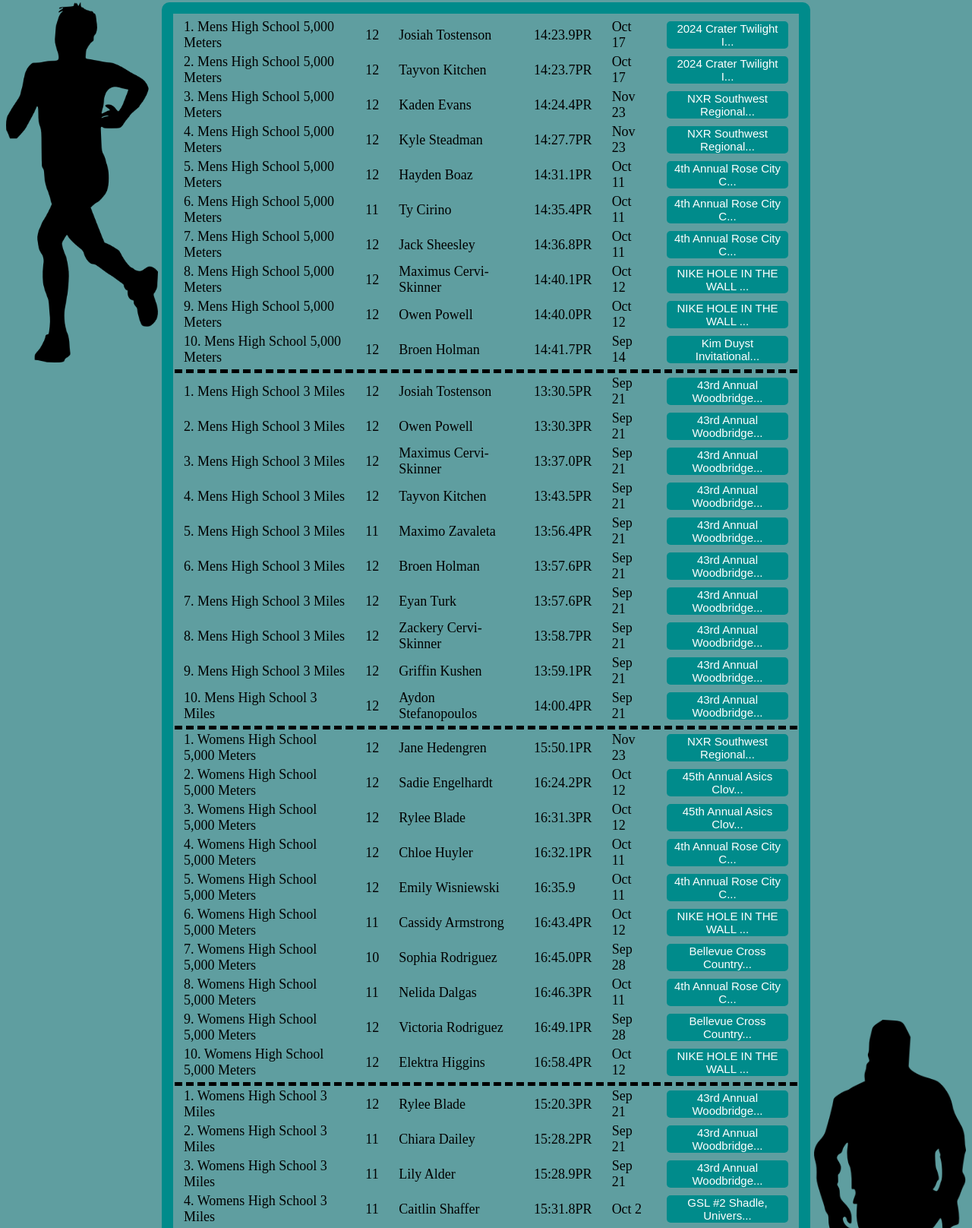
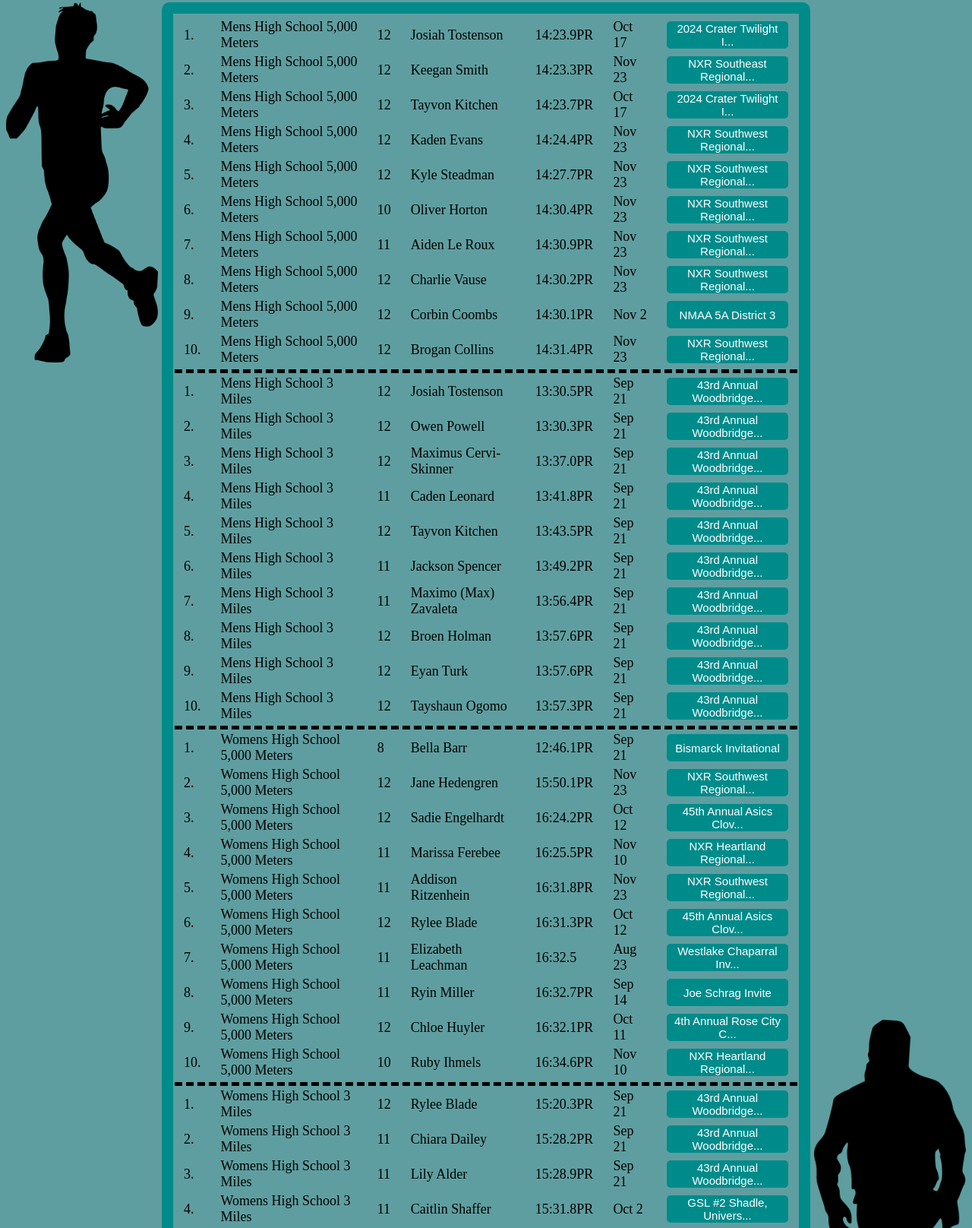
Before and after one commit to ghayden433/CSCI190Website, a plain HTML site: page Index.html in a window 1280 px wide. Shown: the part 106-1722 px from the top of the page at 76% size. Drawn offline with Linux system fonts and the light colour scheme.

Commit message:
Update Index.html
update times

```diff
--- a/Index.html
+++ b/Index.html
@@ -23,50 +23,50 @@
             <img src="left.png" width=200px/>
         </div>
         <table class="main"><th><td>
-<tr><td>1. Mens High School 5,000 Meters	</td><td>12</td><td>Josiah Tostenson</td><td>14:23.9PR</td><td>Oct 17</td><td><a target="_blank" href="https://www.athletic.net/CrossCountry/meet/238891/results/993236"><button class = "button" >2024 Crater Twilight I...</button></a></td></tr>
-<tr><td>2. Mens High School 5,000 Meters	</td><td>12</td><td>Tayvon Kitchen</td><td>14:23.7PR</td><td>Oct 17</td><td><a target="_blank" href="https://www.athletic.net/CrossCountry/meet/238891/results/993236"><button class = "button" >2024 Crater Twilight I...</button></a></td></tr>
-<tr><td>3. Mens High School 5,000 Meters	</td><td>12</td><td>Kaden Evans</td><td>14:24.4PR</td><td>Nov 23</td><td><a target="_blank" href="https://www.athletic.net/CrossCountry/meet/240515/results/976075"><button class = "button" >NXR Southwest Regional...</button></a></td></tr>
-<tr><td>4. Mens High School 5,000 Meters	</td><td>12</td><td>Kyle Steadman</td><td>14:27.7PR</td><td>Nov 23</td><td><a target="_blank" href="https://www.athletic.net/CrossCountry/meet/240515/results/976075"><button class = "button" >NXR Southwest Regional...</button></a></td></tr>
-<tr><td>5. Mens High School 5,000 Meters	</td><td>12</td><td>Hayden Boaz</td><td>14:31.1PR</td><td>Oct 11</td><td><a target="_blank" href="https://www.athletic.net/CrossCountry/meet/236091/results/944222"><button class = "button" >4th Annual Rose City C...</button></a></td></tr>
-<tr><td>6. Mens High School 5,000 Meters	</td><td>11</td><td>Ty Cirino</td><td>14:35.4PR</td><td>Oct 11</td><td><a target="_blank" href="https://www.athletic.net/CrossCountry/meet/236091/results/944222"><button class = "button" >4th Annual Rose City C...</button></a></td></tr>
-<tr><td>7. Mens High School 5,000 Meters	</td><td>12</td><td>Jack Sheesley</td><td>14:36.8PR</td><td>Oct 11</td><td><a target="_blank" href="https://www.athletic.net/CrossCountry/meet/236091/results/944222"><button class = "button" >4th Annual Rose City C...</button></a></td></tr>
-<tr><td>8. Mens High School 5,000 Meters	</td><td>12</td><td>Maximus Cervi-Skinner</td><td>14:40.1PR</td><td>Oct 12</td><td><a target="_blank" href="https://www.athletic.net/CrossCountry/meet/235817/results/943379"><button class = "button" >NIKE HOLE IN THE WALL ...</button></a></td></tr>
-<tr><td>9. Mens High School 5,000 Meters	</td><td>12</td><td>Owen Powell</td><td>14:40.0PR</td><td>Oct 12</td><td><a target="_blank" href="https://www.athletic.net/CrossCountry/meet/235817/results/943379"><button class = "button" >NIKE HOLE IN THE WALL ...</button></a></td></tr>
-<tr><td>10. Mens High School 5,000 Meters	</td><td>12</td><td>Broen Holman</td><td>14:41.7PR</td><td>Sep 14</td><td><a target="_blank" href="https://www.athletic.net/CrossCountry/meet/237539/results/977765"><button class = "button" >Kim Duyst Invitational...</button></a></td></tr>
-<tr><td class="bordered" colspan="7"></td></tr>
-<tr><td>1. Mens High School 3 Miles	</td><td>12</td><td>Josiah Tostenson</td><td>13:30.5PR</td><td>Sep 21</td><td><a target="_blank" href="https://www.athletic.net/CrossCountry/meet/237534/results/986661"><button class = "button" >43rd Annual Woodbridge...</button></a></td></tr>
-<tr><td>2. Mens High School 3 Miles	</td><td>12</td><td>Owen Powell</td><td>13:30.3PR</td><td>Sep 21</td><td><a target="_blank" href="https://www.athletic.net/CrossCountry/meet/237534/results/986661"><button class = "button" >43rd Annual Woodbridge...</button></a></td></tr>
-<tr><td>3. Mens High School 3 Miles	</td><td>12</td><td>Maximus Cervi-Skinner</td><td>13:37.0PR</td><td>Sep 21</td><td><a target="_blank" href="https://www.athletic.net/CrossCountry/meet/237534/results/986661"><button class = "button" >43rd Annual Woodbridge...</button></a></td></tr>
-<tr><td>4. Mens High School 3 Miles	</td><td>12</td><td>Tayvon Kitchen</td><td>13:43.5PR</td><td>Sep 21</td><td><a target="_blank" href="https://www.athletic.net/CrossCountry/meet/237534/results/986661"><button class = "button" >43rd Annual Woodbridge...</button></a></td></tr>
-<tr><td>5. Mens High School 3 Miles	</td><td>11</td><td>Maximo Zavaleta</td><td>13:56.4PR</td><td>Sep 21</td><td><a target="_blank" href="https://www.athletic.net/CrossCountry/meet/237534/results/986661"><button class = "button" >43rd Annual Woodbridge...</button></a></td></tr>
-<tr><td>6. Mens High School 3 Miles	</td><td>12</td><td>Broen Holman</td><td>13:57.6PR</td><td>Sep 21</td><td><a target="_blank" href="https://www.athletic.net/CrossCountry/meet/237534/results/986661"><button class = "button" >43rd Annual Woodbridge...</button></a></td></tr>
-<tr><td>7. Mens High School 3 Miles	</td><td>12</td><td>Eyan Turk</td><td>13:57.6PR</td><td>Sep 21</td><td><a target="_blank" href="https://www.athletic.net/CrossCountry/meet/237534/results/986661"><button class = "button" >43rd Annual Woodbridge...</button></a></td></tr>
-<tr><td>8. Mens High School 3 Miles	</td><td>12</td><td>Zackery Cervi-Skinner</td><td>13:58.7PR</td><td>Sep 21</td><td><a target="_blank" href="https://www.athletic.net/CrossCountry/meet/237534/results/986661"><button class = "button" >43rd Annual Woodbridge...</button></a></td></tr>
-<tr><td>9. Mens High School 3 Miles	</td><td>12</td><td>Griffin Kushen</td><td>13:59.1PR</td><td>Sep 21</td><td><a target="_blank" href="https://www.athletic.net/CrossCountry/meet/237534/results/986661"><button class = "button" >43rd Annual Woodbridge...</button></a></td></tr>
-<tr><td>10. Mens High School 3 Miles	</td><td>12</td><td>Aydon Stefanopoulos</td><td>14:00.4PR</td><td>Sep 21</td><td><a target="_blank" href="https://www.athletic.net/CrossCountry/meet/237534/results/986661"><button class = "button" >43rd Annual Woodbridge...</button></a></td></tr>
-<tr><td class="bordered" colspan="7"></td></tr>
-<tr><td>1. Womens High School 5,000 Meters	</td><td>12</td><td>Jane Hedengren</td><td>15:50.1PR</td><td>Nov 23</td><td><a target="_blank" href="https://www.athletic.net/CrossCountry/meet/240515/results/976077"><button class = "button" >NXR Southwest Regional...</button></a></td></tr>
-<tr><td>2. Womens High School 5,000 Meters	</td><td>12</td><td>Sadie Engelhardt</td><td>16:24.2PR</td><td>Oct 12</td><td><a target="_blank" href="https://www.athletic.net/CrossCountry/meet/237736/results/997215"><button class = "button" >45th Annual Asics Clov...</button></a></td></tr>
-<tr><td>3. Womens High School 5,000 Meters	</td><td>12</td><td>Rylee Blade</td><td>16:31.3PR</td><td>Oct 12</td><td><a target="_blank" href="https://www.athletic.net/CrossCountry/meet/237736/results/997215"><button class = "button" >45th Annual Asics Clov...</button></a></td></tr>
-<tr><td>4. Womens High School 5,000 Meters	</td><td>12</td><td>Chloe Huyler</td><td>16:32.1PR</td><td>Oct 11</td><td><a target="_blank" href="https://www.athletic.net/CrossCountry/meet/236091/results/944223"><button class = "button" >4th Annual Rose City C...</button></a></td></tr>
-<tr><td>5. Womens High School 5,000 Meters	</td><td>12</td><td>Emily Wisniewski</td><td>16:35.9</td><td>Oct 11</td><td><a target="_blank" href="https://www.athletic.net/CrossCountry/meet/236091/results/944223"><button class = "button" >4th Annual Rose City C...</button></a></td></tr>
-<tr><td>6. Womens High School 5,000 Meters	</td><td>11</td><td>Cassidy Armstrong</td><td>16:43.4PR</td><td>Oct 12</td><td><a target="_blank" href="https://www.athletic.net/CrossCountry/meet/235817/results/943307"><button class = "button" >NIKE HOLE IN THE WALL ...</button></a></td></tr>
-<tr><td>7. Womens High School 5,000 Meters	</td><td>10</td><td>Sophia Rodriguez</td><td>16:45.0PR</td><td>Sep 28</td><td><a target="_blank" href="https://www.athletic.net/CrossCountry/meet/236511/results/945953"><button class = "button" >Bellevue Cross Country...</button></a></td></tr>
-<tr><td>8. Womens High School 5,000 Meters	</td><td>11</td><td>Nelida Dalgas</td><td>16:46.3PR</td><td>Oct 11</td><td><a target="_blank" href="https://www.athletic.net/CrossCountry/meet/236091/results/944223"><button class = "button" >4th Annual Rose City C...</button></a></td></tr>
-<tr><td>9. Womens High School 5,000 Meters	</td><td>12</td><td>Victoria Rodriguez</td><td>16:49.1PR</td><td>Sep 28</td><td><a target="_blank" href="https://www.athletic.net/CrossCountry/meet/236511/results/945953"><button class = "button" >Bellevue Cross Country...</button></a></td></tr>
-<tr><td>10. Womens High School 5,000 Meters	</td><td>12</td><td>Elektra Higgins</td><td>16:58.4PR</td><td>Oct 12</td><td><a target="_blank" href="https://www.athletic.net/CrossCountry/meet/235817/results/943307"><button class = "button" >NIKE HOLE IN THE WALL ...</button></a></td></tr>
-<tr><td class="bordered" colspan="7"></td></tr>
-<tr><td>1. Womens High School 3 Miles	</td><td>12</td><td>Rylee Blade</td><td>15:20.3PR</td><td>Sep 21</td><td><a target="_blank" href="https://www.athletic.net/CrossCountry/meet/237534/results/986659"><button class = "button" >43rd Annual Woodbridge...</button></a></td></tr>
-<tr><td>2. Womens High School 3 Miles	</td><td>11</td><td>Chiara Dailey</td><td>15:28.2PR</td><td>Sep 21</td><td><a target="_blank" href="https://www.athletic.net/CrossCountry/meet/237534/results/986659"><button class = "button" >43rd Annual Woodbridge...</button></a></td></tr>
-<tr><td>3. Womens High School 3 Miles	</td><td>11</td><td>Lily Alder</td><td>15:28.9PR</td><td>Sep 21</td><td><a target="_blank" href="https://www.athletic.net/CrossCountry/meet/237534/results/986659"><button class = "button" >43rd Annual Woodbridge...</button></a></td></tr>
-<tr><td>4. Womens High School 3 Miles	</td><td>11</td><td>Caitlin Shaffer</td><td>15:31.8PR</td><td>Oct 2</td><td><a target="_blank" href="https://www.athletic.net/CrossCountry/meet/237535/results/949594"><button class = "button" >GSL #2 Shadle, Univers...</button></a></td></tr>
-<tr><td>5. Womens High School 3 Miles	</td><td>12</td><td>Jane Hedengren</td><td>15:36.7</td><td>Sep 21</td><td><a target="_blank" href="https://www.athletic.net/CrossCountry/meet/237534/results/986659"><button class = "button" >43rd Annual Woodbridge...</button></a></td></tr>
-<tr><td>6. Womens High School 3 Miles	</td><td>12</td><td>Hanne Thomsen</td><td>15:40.7PR</td><td>Sep 21</td><td><a target="_blank" href="https://www.athletic.net/CrossCountry/meet/237534/results/986659"><button class = "button" >43rd Annual Woodbridge...</button></a></td></tr>
-<tr><td>7. Womens High School 3 Miles	</td><td>12</td><td>Sadie Engelhardt</td><td>15:40.2</td><td>Sep 21</td><td><a target="_blank" href="https://www.athletic.net/CrossCountry/meet/237534/results/986659"><button class = "button" >43rd Annual Woodbridge...</button></a></td></tr>
-<tr><td>8. Womens High School 3 Miles	</td><td>10</td><td>Sophia Rodriguez</td><td>15:47.5PR</td><td>Sep 21</td><td><a target="_blank" href="https://www.athletic.net/CrossCountry/meet/237534/results/986659"><button class = "button" >43rd Annual Woodbridge...</button></a></td></tr>
-<tr><td>9. Womens High School 3 Miles	</td><td>11</td><td>Braelyn Combe</td><td>16:02.9PR</td><td>Sep 21</td><td><a target="_blank" href="https://www.athletic.net/CrossCountry/meet/237534/results/986659"><button class = "button" >43rd Annual Woodbridge...</button></a></td></tr>
-<tr><td>10. Womens High School 3 Miles	</td><td>12</td><td>Victoria Rodriguez</td><td>16:08.6PR</td><td>Sep 21</td><td><a target="_blank" href="https://www.athletic.net/CrossCountry/meet/237534/results/986659"><button class = "button" >43rd Annual Woodbridge...</button></a></td></tr>
-<tr><td class="bordered" colspan="7"></td></tr>
+            <tr><td>1. </td><td>Mens High School 5,000 Meters	</td><td>12</td><td>Josiah Tostenson</td><td>14:23.9PR</td><td>Oct 17</td><td><a target="_blank" href="https://www.athletic.net/CrossCountry/meet/238891/results/993236"><button class = "button" >2024 Crater Twilight I...</button></a></td></tr>
+            <tr><td>2. </td><td>Mens High School 5,000 Meters	</td><td>12</td><td>Keegan Smith</td><td>14:23.3PR</td><td>Nov 23</td><td><a target="_blank" href="https://www.athletic.net/CrossCountry/meet/240514/results/976011"><button class = "button" >NXR Southeast Regional...</button></a></td></tr>
+            <tr><td>3. </td><td>Mens High School 5,000 Meters	</td><td>12</td><td>Tayvon Kitchen</td><td>14:23.7PR</td><td>Oct 17</td><td><a target="_blank" href="https://www.athletic.net/CrossCountry/meet/238891/results/993236"><button class = "button" >2024 Crater Twilight I...</button></a></td></tr>
+            <tr><td>4. </td><td>Mens High School 5,000 Meters	</td><td>12</td><td>Kaden Evans</td><td>14:24.4PR</td><td>Nov 23</td><td><a target="_blank" href="https://www.athletic.net/CrossCountry/meet/240515/results/976075"><button class = "button" >NXR Southwest Regional...</button></a></td></tr>
+            <tr><td>5. </td><td>Mens High School 5,000 Meters	</td><td>12</td><td>Kyle Steadman</td><td>14:27.7PR</td><td>Nov 23</td><td><a target="_blank" href="https://www.athletic.net/CrossCountry/meet/240515/results/976075"><button class = "button" >NXR Southwest Regional...</button></a></td></tr>
+            <tr><td>6. </td><td>Mens High School 5,000 Meters	</td><td>10</td><td>Oliver Horton</td><td>14:30.4PR</td><td>Nov 23</td><td><a target="_blank" href="https://www.athletic.net/CrossCountry/meet/240515/results/1011357"><button class = "button" >NXR Southwest Regional...</button></a></td></tr>
+            <tr><td>7. </td><td>Mens High School 5,000 Meters	</td><td>11</td><td>Aiden Le Roux</td><td>14:30.9PR</td><td>Nov 23</td><td><a target="_blank" href="https://www.athletic.net/CrossCountry/meet/240515/results/1011357"><button class = "button" >NXR Southwest Regional...</button></a></td></tr>
+            <tr><td>8. </td><td>Mens High School 5,000 Meters	</td><td>12</td><td>Charlie Vause</td><td>14:30.2PR</td><td>Nov 23</td><td><a target="_blank" href="https://www.athletic.net/CrossCountry/meet/240515/results/976075"><button class = "button" >NXR Southwest Regional...</button></a></td></tr>
+            <tr><td>9. </td><td>Mens High School 5,000 Meters	</td><td>12</td><td>Corbin Coombs</td><td>14:30.1PR</td><td>Nov 2</td><td><a target="_blank" href="https://www.athletic.net/CrossCountry/meet/252875/results/1008826"><button class = "button" >NMAA 5A District 3</button></a></td></tr>
+            <tr><td>10. </td><td>Mens High School 5,000 Meters	</td><td>12</td><td>Brogan Collins</td><td>14:31.4PR</td><td>Nov 23</td><td><a target="_blank" href="https://www.athletic.net/CrossCountry/meet/240515/results/1011357"><button class = "button" >NXR Southwest Regional...</button></a></td></tr>
+            <tr><td class="bordered" colspan="7"></td></tr>
+            <tr><td>1. </td><td>Mens High School 3 Miles	</td><td>12</td><td>Josiah Tostenson</td><td>13:30.5PR</td><td>Sep 21</td><td><a target="_blank" href="https://www.athletic.net/CrossCountry/meet/237534/results/986661"><button class = "button" >43rd Annual Woodbridge...</button></a></td></tr>
+            <tr><td>2. </td><td>Mens High School 3 Miles	</td><td>12</td><td>Owen Powell</td><td>13:30.3PR</td><td>Sep 21</td><td><a target="_blank" href="https://www.athletic.net/CrossCountry/meet/237534/results/986661"><button class = "button" >43rd Annual Woodbridge...</button></a></td></tr>
+            <tr><td>3. </td><td>Mens High School 3 Miles	</td><td>12</td><td>Maximus Cervi-Skinner</td><td>13:37.0PR</td><td>Sep 21</td><td><a target="_blank" href="https://www.athletic.net/CrossCountry/meet/237534/results/986661"><button class = "button" >43rd Annual Woodbridge...</button></a></td></tr>
+            <tr><td>4. </td><td>Mens High School 3 Miles	</td><td>11</td><td>Caden Leonard</td><td>13:41.8PR</td><td>Sep 21</td><td><a target="_blank" href="https://www.athletic.net/CrossCountry/meet/237534/results/986661"><button class = "button" >43rd Annual Woodbridge...</button></a></td></tr>
+            <tr><td>5. </td><td>Mens High School 3 Miles	</td><td>12</td><td>Tayvon Kitchen</td><td>13:43.5PR</td><td>Sep 21</td><td><a target="_blank" href="https://www.athletic.net/CrossCountry/meet/237534/results/986661"><button class = "button" >43rd Annual Woodbridge...</button></a></td></tr>
+            <tr><td>6. </td><td>Mens High School 3 Miles	</td><td>11</td><td>Jackson Spencer</td><td>13:49.2PR</td><td>Sep 21</td><td><a target="_blank" href="https://www.athletic.net/CrossCountry/meet/237534/results/986661"><button class = "button" >43rd Annual Woodbridge...</button></a></td></tr>
+            <tr><td>7. </td><td>Mens High School 3 Miles	</td><td>11</td><td>Maximo (Max) Zavaleta</td><td>13:56.4PR</td><td>Sep 21</td><td><a target="_blank" href="https://www.athletic.net/CrossCountry/meet/237534/results/986661"><button class = "button" >43rd Annual Woodbridge...</button></a></td></tr>
+            <tr><td>8. </td><td>Mens High School 3 Miles	</td><td>12</td><td>Broen Holman</td><td>13:57.6PR</td><td>Sep 21</td><td><a target="_blank" href="https://www.athletic.net/CrossCountry/meet/237534/results/986661"><button class = "button" >43rd Annual Woodbridge...</button></a></td></tr>
+            <tr><td>9. </td><td>Mens High School 3 Miles	</td><td>12</td><td>Eyan Turk</td><td>13:57.6PR</td><td>Sep 21</td><td><a target="_blank" href="https://www.athletic.net/CrossCountry/meet/237534/results/986661"><button class = "button" >43rd Annual Woodbridge...</button></a></td></tr>
+            <tr><td>10. </td><td>Mens High School 3 Miles	</td><td>12</td><td>Tayshaun Ogomo</td><td>13:57.3PR</td><td>Sep 21</td><td><a target="_blank" href="https://www.athletic.net/CrossCountry/meet/237534/results/986661"><button class = "button" >43rd Annual Woodbridge...</button></a></td></tr>
+            <tr><td class="bordered" colspan="7"></td></tr>
+            <tr><td>1. </td><td>Womens High School 5,000 Meters	</td><td>8</td><td>Bella Barr</td><td>12:46.1PR</td><td>Sep 21</td><td><a target="_blank" href="https://www.athletic.net/CrossCountry/meet/236408/results/988530"><button class = "button" >Bismarck Invitational</button></a></td></tr>
+            <tr><td>2. </td><td>Womens High School 5,000 Meters	</td><td>12</td><td>Jane Hedengren</td><td>15:50.1PR</td><td>Nov 23</td><td><a target="_blank" href="https://www.athletic.net/CrossCountry/meet/240515/results/976077"><button class = "button" >NXR Southwest Regional...</button></a></td></tr>
+            <tr><td>3. </td><td>Womens High School 5,000 Meters	</td><td>12</td><td>Sadie Engelhardt</td><td>16:24.2PR</td><td>Oct 12</td><td><a target="_blank" href="https://www.athletic.net/CrossCountry/meet/237736/results/997215"><button class = "button" >45th Annual Asics Clov...</button></a></td></tr>
+            <tr><td>4. </td><td>Womens High School 5,000 Meters	</td><td>11</td><td>Marissa Ferebee</td><td>16:25.5PR</td><td>Nov 10</td><td><a target="_blank" href="https://www.athletic.net/CrossCountry/meet/240146/results/959234"><button class = "button" >NXR Heartland Regional...</button></a></td></tr>
+            <tr><td>5. </td><td>Womens High School 5,000 Meters	</td><td>11</td><td>Addison Ritzenhein</td><td>16:31.8PR</td><td>Nov 23</td><td><a target="_blank" href="https://www.athletic.net/CrossCountry/meet/240515/results/1011358"><button class = "button" >NXR Southwest Regional...</button></a></td></tr>
+            <tr><td>6. </td><td>Womens High School 5,000 Meters	</td><td>12</td><td>Rylee Blade</td><td>16:31.3PR</td><td>Oct 12</td><td><a target="_blank" href="https://www.athletic.net/CrossCountry/meet/237736/results/997215"><button class = "button" >45th Annual Asics Clov...</button></a></td></tr>
+            <tr><td>7. </td><td>Womens High School 5,000 Meters	</td><td>11</td><td>Elizabeth Leachman</td><td>16:32.5</td><td>Aug 23</td><td><a target="_blank" href="https://www.athletic.net/CrossCountry/meet/241295/results/968507"><button class = "button" >Westlake Chaparral Inv...</button></a></td></tr>
+            <tr><td>8. </td><td>Womens High School 5,000 Meters	</td><td>11</td><td>Ryin Miller</td><td>16:32.7PR</td><td>Sep 14</td><td><a target="_blank" href="https://www.athletic.net/CrossCountry/meet/246578/results/983073"><button class = "button" >Joe Schrag Invite</button></a></td></tr>
+            <tr><td>9. </td><td>Womens High School 5,000 Meters	</td><td>12</td><td>Chloe Huyler</td><td>16:32.1PR</td><td>Oct 11</td><td><a target="_blank" href="https://www.athletic.net/CrossCountry/meet/236091/results/944223"><button class = "button" >4th Annual Rose City C...</button></a></td></tr>
+            <tr><td>10. </td><td>Womens High School 5,000 Meters	</td><td>10</td><td>Ruby Ihmels</td><td>16:34.6PR</td><td>Nov 10</td><td><a target="_blank" href="https://www.athletic.net/CrossCountry/meet/240146/results/959234"><button class = "button" >NXR Heartland Regional...</button></a></td></tr>
+            <tr><td class="bordered" colspan="7"></td></tr>
+            <tr><td>1. </td><td>Womens High School 3 Miles	</td><td>12</td><td>Rylee Blade</td><td>15:20.3PR</td><td>Sep 21</td><td><a target="_blank" href="https://www.athletic.net/CrossCountry/meet/237534/results/986659"><button class = "button" >43rd Annual Woodbridge...</button></a></td></tr>
+            <tr><td>2. </td><td>Womens High School 3 Miles	</td><td>11</td><td>Chiara Dailey</td><td>15:28.2PR</td><td>Sep 21</td><td><a target="_blank" href="https://www.athletic.net/CrossCountry/meet/237534/results/986659"><button class = "button" >43rd Annual Woodbridge...</button></a></td></tr>
+            <tr><td>3. </td><td>Womens High School 3 Miles	</td><td>11</td><td>Lily Alder</td><td>15:28.9PR</td><td>Sep 21</td><td><a target="_blank" href="https://www.athletic.net/CrossCountry/meet/237534/results/986659"><button class = "button" >43rd Annual Woodbridge...</button></a></td></tr>
+            <tr><td>4. </td><td>Womens High School 3 Miles	</td><td>11</td><td>Caitlin Shaffer</td><td>15:31.8PR</td><td>Oct 2</td><td><a target="_blank" href="https://www.athletic.net/CrossCountry/meet/237535/results/949594"><button class = "button" >GSL #2 Shadle, Univers...</button></a></td></tr>
+            <tr><td>5. </td><td>Womens High School 3 Miles	</td><td>12</td><td>Jane Hedengren</td><td>15:36.7</td><td>Sep 21</td><td><a target="_blank" href="https://www.athletic.net/CrossCountry/meet/237534/results/986659"><button class = "button" >43rd Annual Woodbridge...</button></a></td></tr>
+            <tr><td>6. </td><td>Womens High School 3 Miles	</td><td>10</td><td>Isabella Keller</td><td>15:39.9PR</td><td>Oct 19</td><td><a target="_blank" href="https://www.athletic.net/CrossCountry/meet/240618/results/961135"><button class = "button" >Trojan Classic</button></a></td></tr>
+            <tr><td>7. </td><td>Womens High School 3 Miles	</td><td>12</td><td>Hanne Thomsen</td><td>15:40.7PR</td><td>Sep 21</td><td><a target="_blank" href="https://www.athletic.net/CrossCountry/meet/237534/results/986659"><button class = "button" >43rd Annual Woodbridge...</button></a></td></tr>
+            <tr><td>8. </td><td>Womens High School 3 Miles	</td><td>12</td><td>Sadie Engelhardt</td><td>15:40.2</td><td>Sep 21</td><td><a target="_blank" href="https://www.athletic.net/CrossCountry/meet/237534/results/986659"><button class = "button" >43rd Annual Woodbridge...</button></a></td></tr>
+            <tr><td>9. </td><td>Womens High School 3 Miles	</td><td>10</td><td>Sophia Rodriguez</td><td>15:47.5PR</td><td>Sep 21</td><td><a target="_blank" href="https://www.athletic.net/CrossCountry/meet/237534/results/986659"><button class = "button" >43rd Annual Woodbridge...</button></a></td></tr>
+            <tr><td>10. </td><td>Womens High School 3 Miles	</td><td>10</td><td>Mia Sirois</td><td>15:53.4PR</td><td>Nov 9</td><td><a target="_blank" href="https://www.athletic.net/CrossCountry/meet/249722/results/992839"><button class = "button" >2024 IHSA Class 3A Sta...</button></a></td></tr>
+            <tr><td class="bordered" colspan="7"></td></tr>
         </td></th></table>
         <div class="right">
             <img src="right.png" width=200px height=568px/>
```
